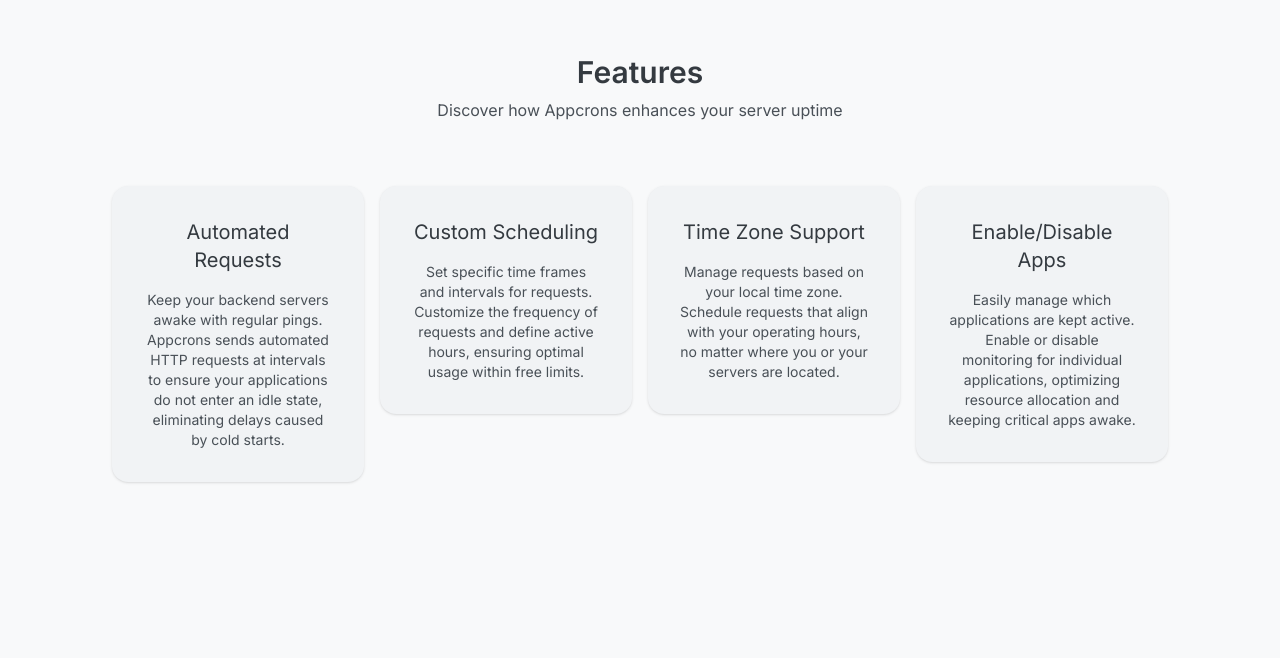
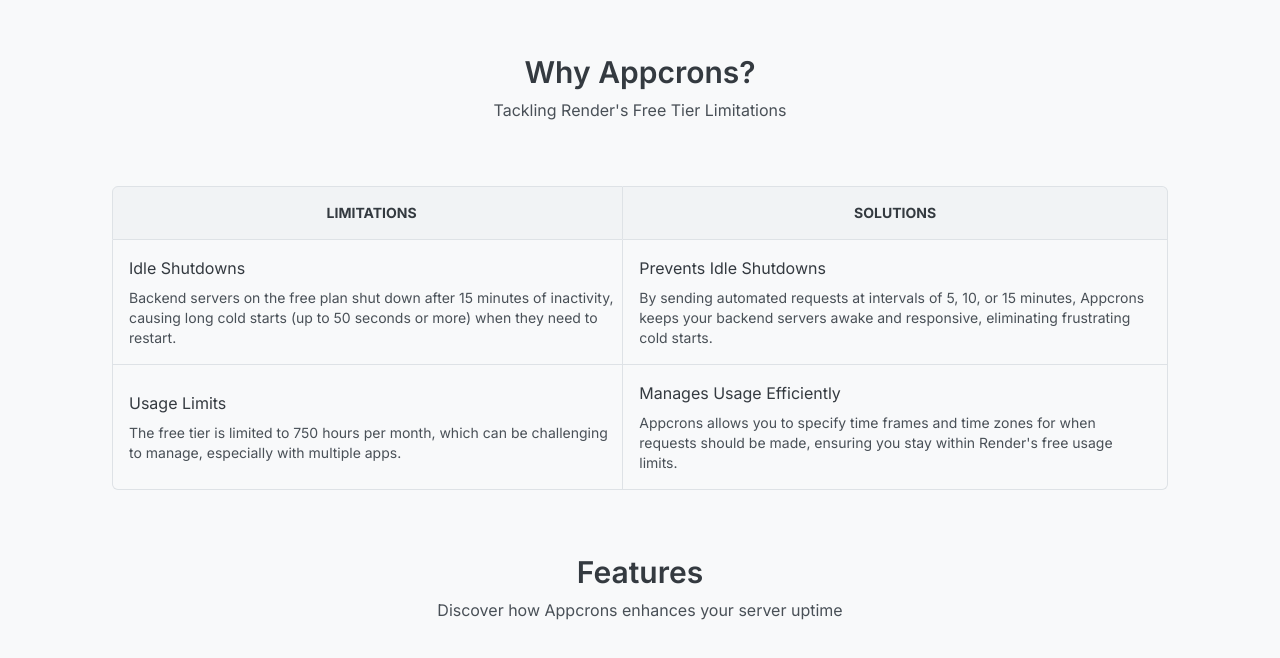
Before and after one commit to Tibz-Dankan/appcrons-web, a Next.js app: page / in a window 1280 px wide. Shown: the part 826-1484 px from the top of the page. Before the commit the page ends 1324 px from the top, so only its background shows below. Built offline with nearby package versions, Linux system fonts and the light colour scheme; no server answers.

Commit message:
feat: add why section on the home page

```diff
--- /dev/null
+++ b/src/app/home/whyAppcrons.tsx
@@ -0,0 +1,111 @@
+import React from "react";
+
+export const WhyAppcrons: React.FC = () => {
+  const AppCronSolutions = [
+    {
+      limitation: {
+        title: "Idle Shutdowns",
+        description:
+          "Backend servers on the free plan shut down after 15 minutes of inactivity, causing long cold starts (up to 50 seconds or more) when they need to restart.",
+      },
+      solution: {
+        title: "Prevents Idle Shutdowns",
+        description:
+          "By sending automated requests at intervals of 5, 10, or 15 minutes, Appcrons keeps your backend servers awake and responsive, eliminating frustrating cold starts.",
+      },
+    },
+    {
+      limitation: {
+        title: "Usage Limits",
+        description:
+          "The free tier is limited to 750 hours per month, which can be challenging to manage, especially with multiple apps.",
+      },
+      solution: {
+        title: "Manages Usage Efficiently",
+        description:
+          " Appcrons allows you to specify time frames and time zones for when requests should be made, ensuring you stay within Render's free usage limits.",
+      },
+    },
+  ];
+
+  const isLastElement = (list: any[], index: number): boolean => {
+    return index === list.length - 1;
+  };
+
+  return (
+    <div className="w-full mt-16 space-y-16">
+      <div className="w-full text-center space-y-2">
+        <p className="text-3xl font-semibold">Why Appcrons?</p>
+        <p className="text-color-text-secondary text-base">
+          Tackling Render's Free Tier Limitations
+        </p>
+      </div>
+      <div className="w-full flex items-start gap-4 ">
+        <table
+          className="border-separate border-spacing-0
+           w-full overflow-x-auto"
+        >
+          <thead>
+            <tr
+              className="[&>*]:bg-color-bg-secondary [&>*]:border-y-[1px]
+               [&>*]:border-color-border-primary uppercase text-sm"
+            >
+              <th
+                className="px-2 pl-4 py-4 text-center border-x-[1px]
+                border-color-border-primary rounded-tl-md"
+              >
+                Limitations
+              </th>
+
+              <th
+                className="px-2 py-4 text-center border-r-[1px]
+                border-color-border-primary rounded-tr-md"
+              >
+                Solutions
+              </th>
+            </tr>
+          </thead>
+          <tbody className="">
+            {AppCronSolutions.map((AppCronSolution, index) => {
+              return (
+                <tr
+                  className="h-14 [&>*]:border-b-[1px]
+                  [&>*]:border-color-border-primary text-sm"
+                  key={index}
+                >
+                  <td
+                    className={`px-2 pl-4 border-x-[1px] space-y-2
+                    border-color-border-primary cursor-pointer
+                    ${
+                      isLastElement(AppCronSolutions, index) && "rounded-bl-md"
+                    }`}
+                  >
+                    <p className="text-base text-color-text-primary">
+                      {AppCronSolution.limitation.title}
+                    </p>
+                    <p className="text-sm text-color-text-secondary">
+                      {AppCronSolution.limitation.description}
+                    </p>
+                  </td>
+
+                  <td
+                    className={`p-4 border-r-[1px] border-color-border-primary
+                     space-y-2
+                  ${isLastElement(AppCronSolutions, index) && "rounded-br-md"}`}
+                  >
+                    <p className="text-base text-color-text-primary">
+                      {AppCronSolution.solution.title}
+                    </p>
+                    <p className="text-sm text-color-text-secondary">
+                      {AppCronSolution.solution.description}
+                    </p>
+                  </td>
+                </tr>
+              );
+            })}
+          </tbody>
+        </table>
+      </div>
+    </div>
+  );
+};
--- a/src/app/page.tsx
+++ b/src/app/page.tsx
@@ -3,6 +3,7 @@
 import Link from "next/link";
 import { NavBar } from "@/app/home/navbar";
 import { Features } from "@/app/home/features";
+import { WhyAppcrons } from "@/app/home/whyAppcrons";
 
 export default function Home() {
   return (
@@ -41,6 +42,7 @@
           </div>
         </div>
       </Hero>
+      <WhyAppcrons />
       <Features />
     </div>
   );
```
